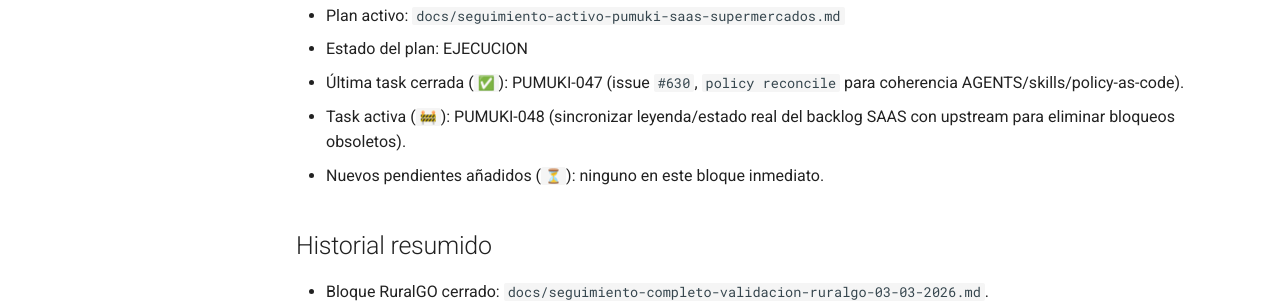
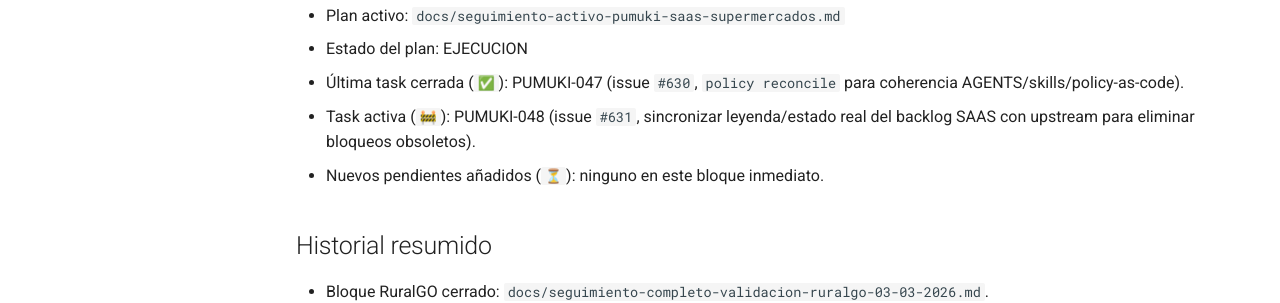
Before and after one commit to SwiftEnProfundidad/ast-intelligence-hooks, an MkDocs documentation site: the page built from docs/registro-maestro-de-seguimiento.md, in a window 1280 px wide and 983 px high. Shown: the part 426-729 px from the top of the window. Built offline with MkDocs 1.6.1 and Material for MkDocs 9.7.7, drawn with Linux system fonts in a browser that asks for light colours; comment, search, counter and statistics services are not loaded.

Commit message:
docs(tracking): start task PUMUKI-048 (#631)

```diff
--- a/docs/registro-maestro-de-seguimiento.md
+++ b/docs/registro-maestro-de-seguimiento.md
@@ -8,7 +8,7 @@
 - Plan activo: `docs/seguimiento-activo-pumuki-saas-supermercados.md`
 - Estado del plan: EJECUCION
 - Última task cerrada (`✅`): PUMUKI-047 (issue `#630`, `policy reconcile` para coherencia AGENTS/skills/policy-as-code).
-- Task activa (`🚧`): PUMUKI-048 (sincronizar leyenda/estado real del backlog SAAS con upstream para eliminar bloqueos obsoletos).
+- Task activa (`🚧`): PUMUKI-048 (issue `#631`, sincronizar leyenda/estado real del backlog SAAS con upstream para eliminar bloqueos obsoletos).
 - Nuevos pendientes añadidos (`⏳`): ninguno en este bloque inmediato.
 
 ## Historial resumido
```
Also changed, not shown: docs/seguimiento-activo-pumuki-saas-supermercados.md (+1 -1 lines).
